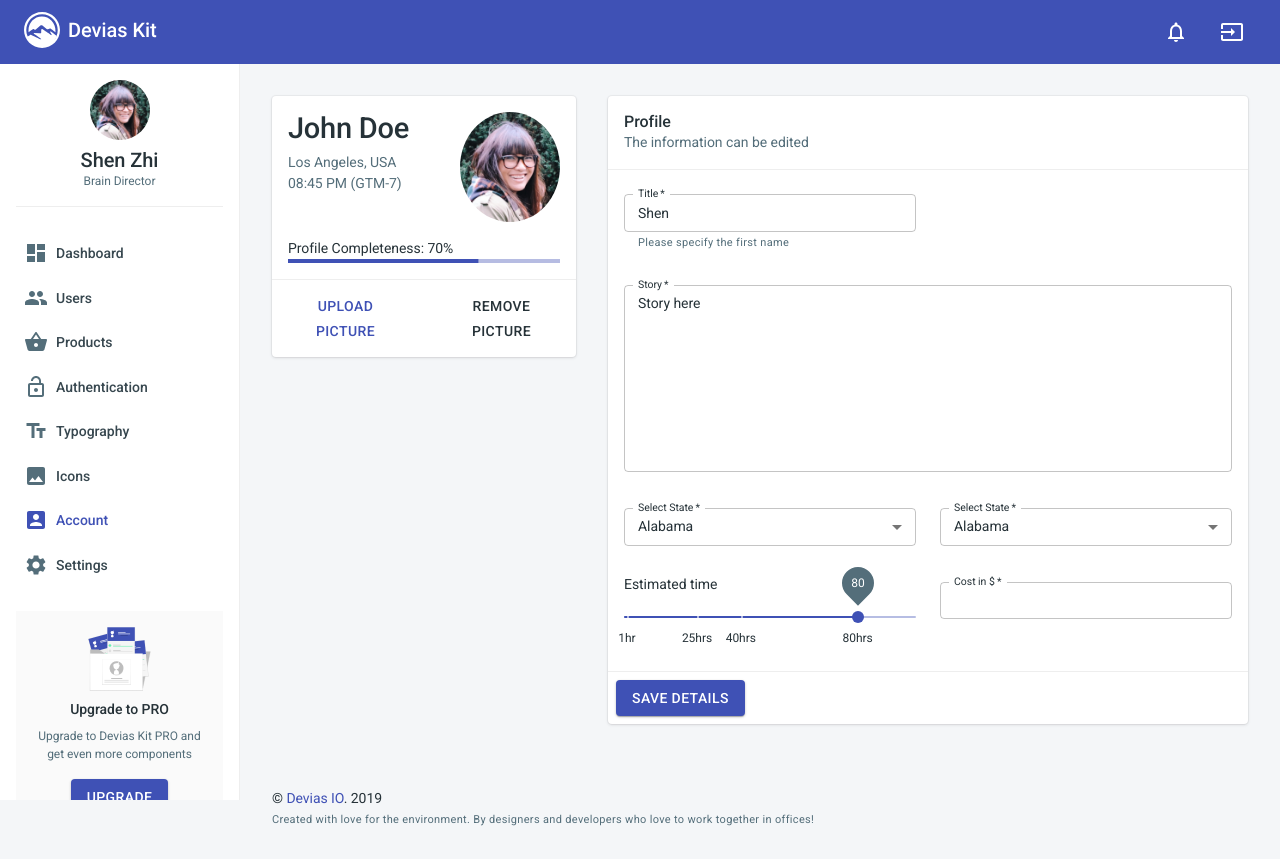
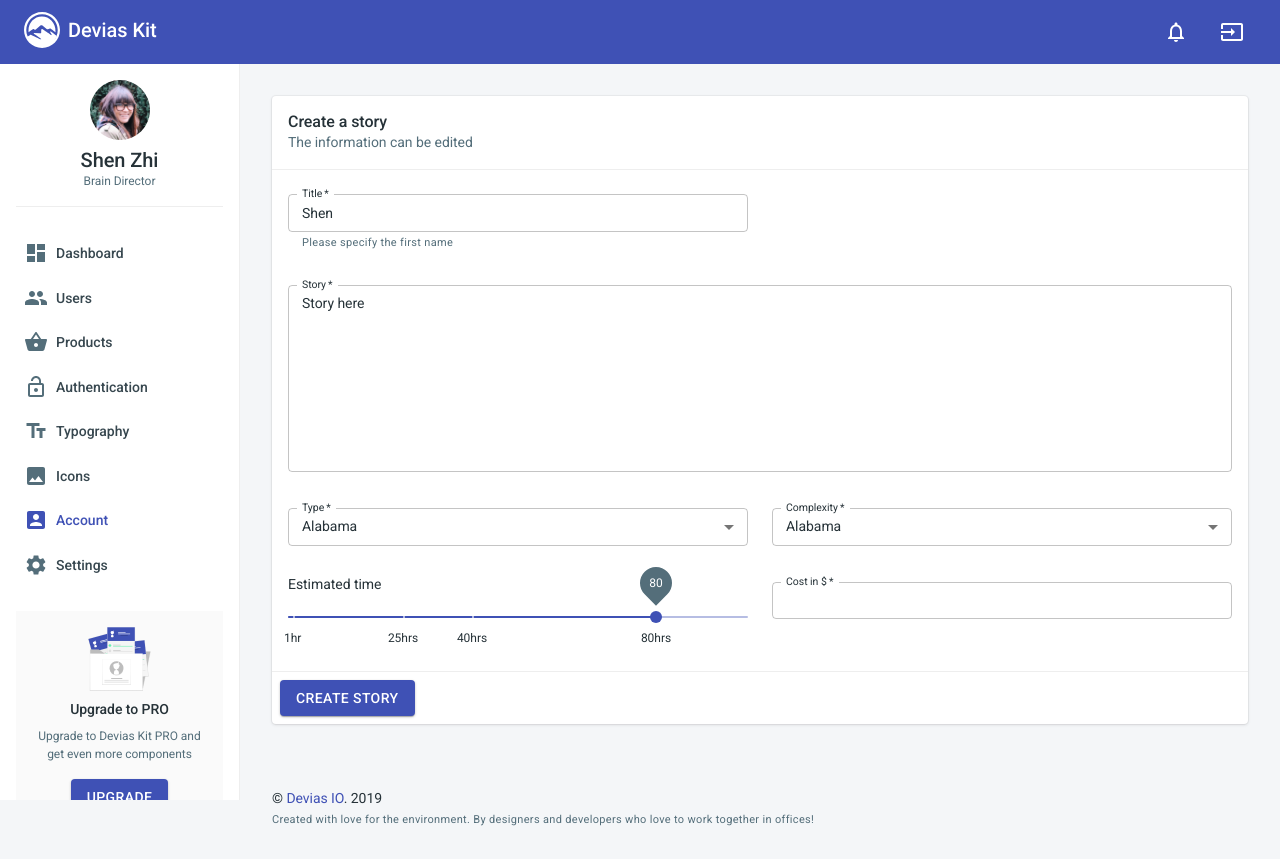
Before and after one commit to jideabdqudus/user-dashboard, a React (Create React App) app in the folder front/: page /account in a window 1280 px wide. Built offline with nearby package versions, Linux system fonts and the light colour scheme; what validate.js would draw is missing.

Commit message:
Added Commit

```diff
--- a/front/src/views/Account/Account.js
+++ b/front/src/views/Account/Account.js
@@ -21,18 +21,9 @@ const Account = () => {
       >
         <Grid
           item
-          lg={4}
-          md={6}
-          xl={4}
-          xs={12}
-        >
-          <AccountProfile />
-        </Grid>
-        <Grid
-          item
-          lg={8}
-          md={6}
-          xl={8}
+          lg={12}
+          md={12}
+          xl={12}
           xs={12}
         >
           <AccountDetails />
--- a/front/src/views/Account/components/AccountDetails/AccountDetails.js
+++ b/front/src/views/Account/components/AccountDetails/AccountDetails.js
@@ -88,7 +88,7 @@ const AccountDetails = props => {
       >
         <CardHeader
           subheader="The information can be edited"
-          title="Profile"
+          title="Create a story"
         />
         <Divider />
         <CardContent>
@@ -138,7 +138,7 @@ const AccountDetails = props => {
             >
             <TextField
             fullWidth
-            label="Select State"
+            label="Type"
             margin="dense"
             name="state"
             onChange={handleChange}
@@ -166,7 +166,7 @@ const AccountDetails = props => {
             >
             <TextField
             fullWidth
-            label="Select State"
+            label="Complexity"
             margin="dense"
             name="state"
             onChange={handleChange}
@@ -228,7 +228,7 @@ const AccountDetails = props => {
             color="primary"
             variant="contained"
           >
-            Save details
+            Create Story
           </Button>
         </CardActions>
       </form>
--- a/front/src/views/Dashboard/Dashboard.js
+++ b/front/src/views/Dashboard/Dashboard.js
@@ -13,7 +13,7 @@ import {
   LatestOrders
 } from './components';
 
-const useStyles = makeStyles(theme => ({
+const useStyles = makeStyles((theme) => ({
   root: {
     padding: theme.spacing(4)
   }
@@ -24,80 +24,11 @@ const Dashboard = () => {
 
   return (
     <div className={classes.root}>
-      <Grid
-        container
-        spacing={4}
-      >
-        <Grid
-          item
-          lg={3}
-          sm={6}
-          xl={3}
-          xs={12}
-        >
-          <Budget />
-        </Grid>
-        <Grid
-          item
-          lg={3}
-          sm={6}
-          xl={3}
-          xs={12}
-        >
-          <TotalUsers />
-        </Grid>
-        <Grid
-          item
-          lg={3}
-          sm={6}
-          xl={3}
-          xs={12}
-        >
-          <TasksProgress />
-        </Grid>
-        <Grid
-          item
-          lg={3}
-          sm={6}
-          xl={3}
-          xs={12}
-        >
-          <TotalProfit />
-        </Grid>
-        <Grid
-          item
-          lg={8}
-          md={12}
-          xl={9}
-          xs={12}
-        >
-          <LatestSales />
-        </Grid>
-        <Grid
-          item
-          lg={4}
-          md={6}
-          xl={3}
-          xs={12}
-        >
-          <UsersByDevice />
-        </Grid>
-        <Grid
-          item
-          lg={4}
-          md={6}
-          xl={3}
-          xs={12}
-        >
+      <Grid container spacing={4}>
+        <Grid item lg={4} md={6} xl={3} xs={12}>
           <LatestProducts />
         </Grid>
-        <Grid
-          item
-          lg={8}
-          md={12}
-          xl={9}
-          xs={12}
-        >
+        <Grid item lg={8} md={12} xl={9} xs={12}>
           <LatestOrders />
         </Grid>
       </Grid>
```
